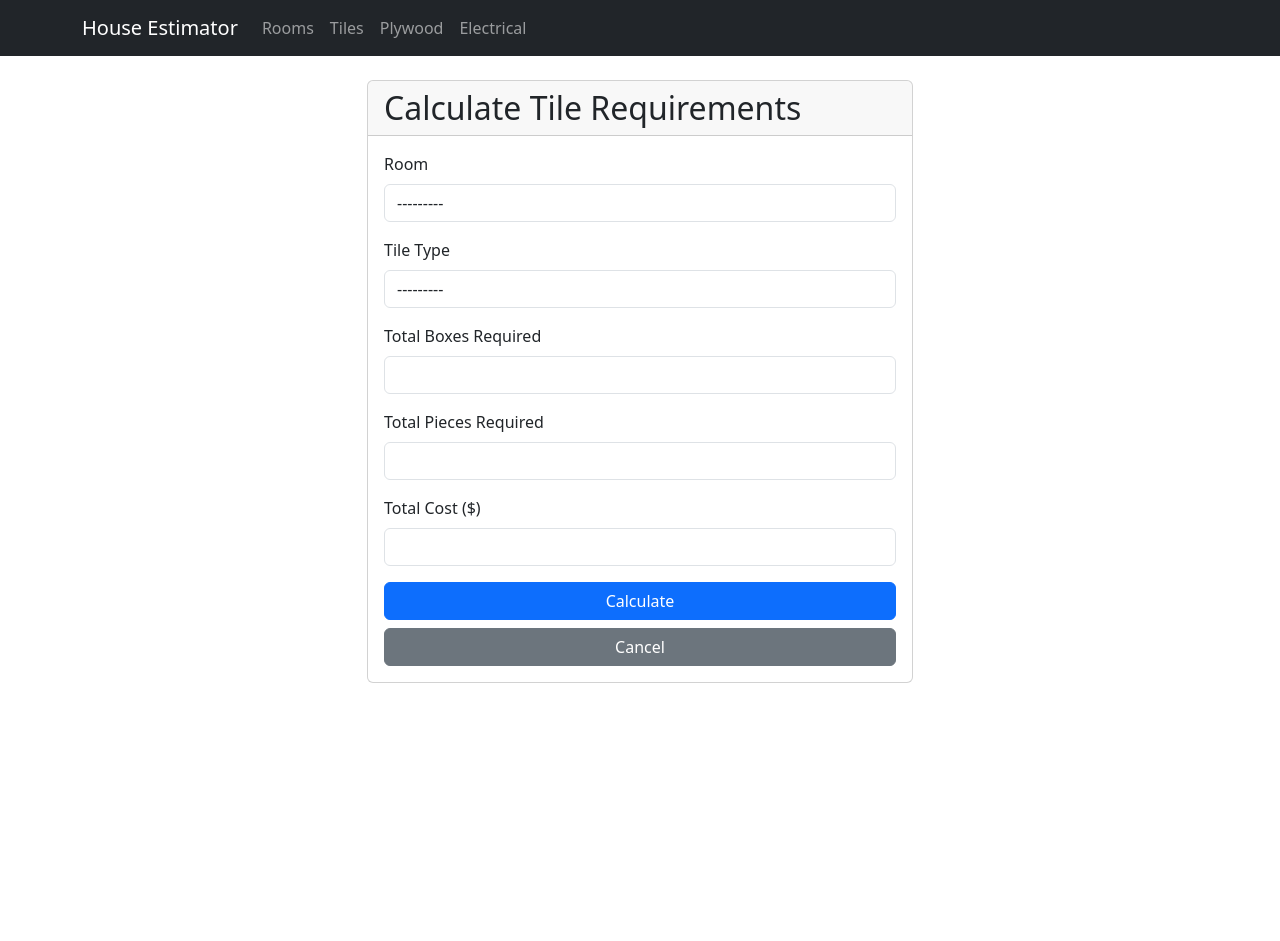
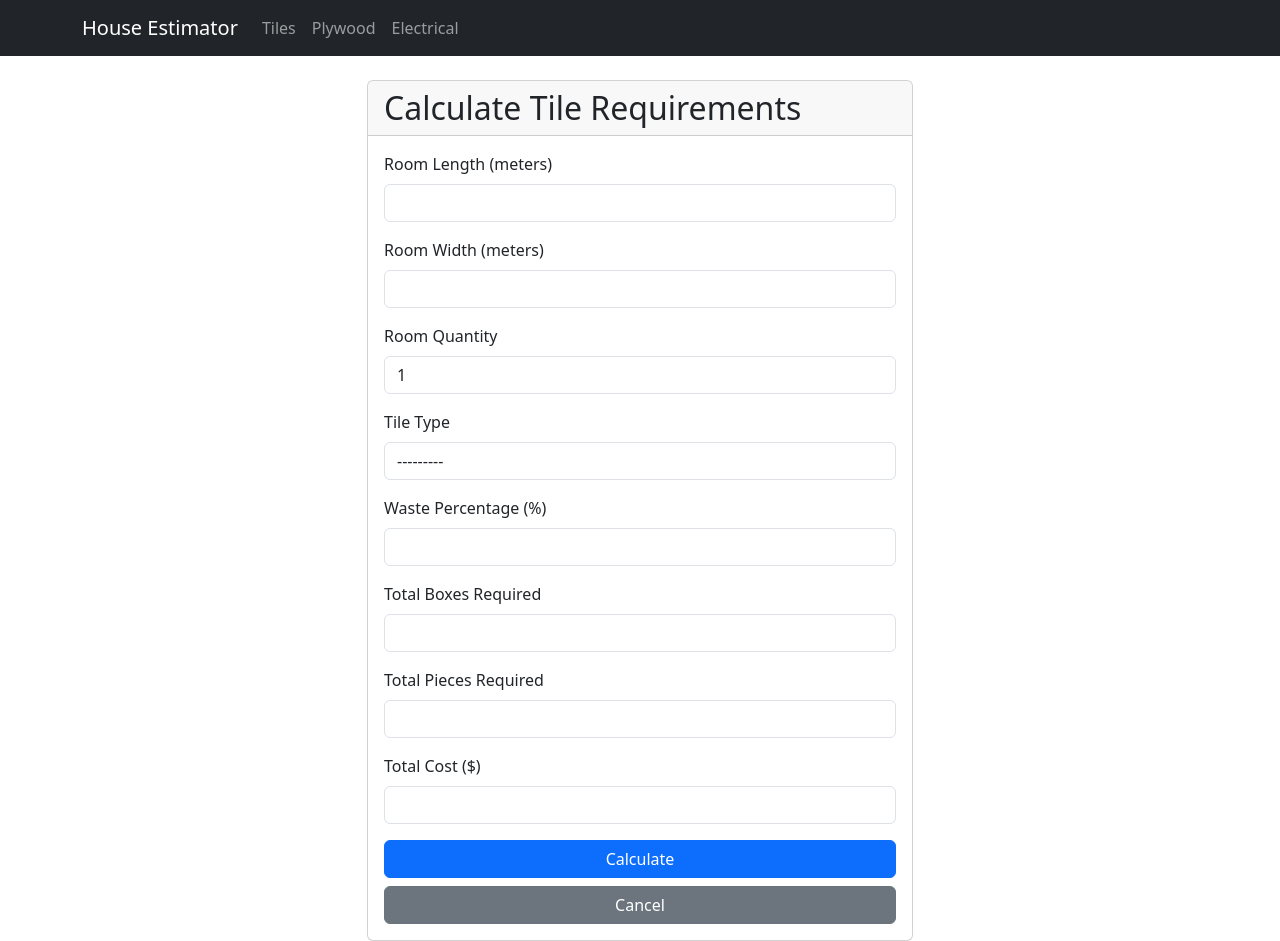
Before and after one commit to marobo/house_estimator, a Django app: page /tile-calculations/create/ in a window 1280 px wide. Before the commit the page ends 683 px from the top, so only its background shows below. Run offline with Django 5.2, Linux system fonts and the light colour scheme; data comes from the database, SQL or seed files in the repository.

Commit message:
removed Room models

```diff
--- a/materiais/forms.py
+++ b/materiais/forms.py
@@ -1,22 +1,9 @@
 from django import forms
 from .models import (
-    Room, Tile, TileCalculation,
+    Tile, TileCalculation,
     Plywood, PlywoodCalculation,
     ElectricComponent, ElectricalCalculation
 )
-
-
-class RoomForm(forms.ModelForm):
-    class Meta:
-        model = Room
-        fields = ['name', 'length', 'width', 'quantity', 'room_type']
-        widgets = {
-            'name': forms.TextInput(attrs={'class': 'form-control'}),
-            'length': forms.NumberInput(attrs={'class': 'form-control'}),
-            'width': forms.NumberInput(attrs={'class': 'form-control'}),
-            'quantity': forms.NumberInput(attrs={'class': 'form-control'}),
-            'room_type': forms.Select(attrs={'class': 'form-control'}),
-        }
 
 
 class TileForm(forms.ModelForm):
@@ -40,12 +27,14 @@ class TileCalculationForm(forms.ModelForm):
     class Meta:
         model = TileCalculation
         fields = [
-            'room', 'tile', 'total_boxes', 'total_pieces',
-            'total_cost', 'waste_percentage'
+            'tile', 'room_length', 'room_width', 'room_quantity',
+            'total_boxes', 'total_pieces', 'total_cost', 'waste_percentage'
         ]
         widgets = {
-            'room': forms.Select(attrs={'class': 'form-control'}),
             'tile': forms.Select(attrs={'class': 'form-control'}),
+            'room_length': forms.NumberInput(attrs={'class': 'form-control'}),
+            'room_width': forms.NumberInput(attrs={'class': 'form-control'}),
+            'room_quantity': forms.NumberInput(attrs={'class': 'form-control'}),
             'total_boxes': forms.NumberInput(
                 attrs={'class': 'form-control', 'readonly': 'readonly'}
             ),
@@ -60,10 +49,12 @@ class TileCalculationForm(forms.ModelForm):
 
     def __init__(self, *args, **kwargs):
         super().__init__(*args, **kwargs)
-        if 'room' in self.data and 'tile' in self.data:
-            room = Room.objects.get(pk=self.data['room'])
+        if 'tile' in self.data and 'room_length' in self.data and 'room_width' in self.data:
             tile = Tile.objects.get(pk=self.data['tile'])
-            result = tile.calculate_requirements(room)
+            room_length = float(self.data['room_length'])
+            room_width = float(self.data['room_width'])
+            room_quantity = int(self.data.get('room_quantity', 1))
+            result = tile.calculate_requirements(room_length, room_width, room_quantity)
             self.initial['total_boxes'] = result['total_boxes']
             self.initial['total_pieces'] = result['total_pieces']
             self.initial['total_cost'] = result['total_cost']
@@ -86,10 +77,15 @@ class PlywoodForm(forms.ModelForm):
 class PlywoodCalculationForm(forms.ModelForm):
     class Meta:
         model = PlywoodCalculation
-        fields = ['room', 'plywood', 'total_sheets', 'total_cost', 'waste_percentage']
+        fields = [
+            'plywood', 'room_length', 'room_width', 'room_quantity',
+            'total_sheets', 'total_cost', 'waste_percentage'
+        ]
         widgets = {
-            'room': forms.Select(attrs={'class': 'form-control'}),
             'plywood': forms.Select(attrs={'class': 'form-control'}),
+            'room_length': forms.NumberInput(attrs={'class': 'form-control'}),
+            'room_width': forms.NumberInput(attrs={'class': 'form-control'}),
+            'room_quantity': forms.NumberInput(attrs={'class': 'form-control'}),
             'total_sheets': forms.NumberInput(
                 attrs={'class': 'form-control', 'readonly': 'readonly'}
             ),
@@ -101,10 +97,12 @@ class PlywoodCalculationForm(forms.ModelForm):
 
     def __init__(self, *args, **kwargs):
         super().__init__(*args, **kwargs)
-        if 'room' in self.data and 'plywood' in self.data:
-            room = Room.objects.get(pk=self.data['room'])
+        if 'plywood' in self.data and 'room_length' in self.data and 'room_width' in self.data:
             plywood = Plywood.objects.get(pk=self.data['plywood'])
-            result = plywood.calculate_requirements(room)
+            room_length = float(self.data['room_length'])
+            room_width = float(self.data['room_width'])
+            room_quantity = int(self.data.get('room_quantity', 1))
+            result = plywood.calculate_requirements(room_length, room_width, room_quantity)
             self.initial['total_sheets'] = result['total_sheets']
             self.initial['total_cost'] = result['total_cost']
             self.initial['waste_percentage'] = plywood.waste_percentage
@@ -126,10 +124,15 @@ class ElectricComponentForm(forms.ModelForm):
 class ElectricalCalculationForm(forms.ModelForm):
     class Meta:
         model = ElectricalCalculation
-        fields = ['room', 'component', 'quantity', 'total_cost']
+        fields = [
+            'component', 'room_length', 'room_width', 'room_quantity',
+            'quantity', 'total_cost'
+        ]
         widgets = {
-            'room': forms.Select(attrs={'class': 'form-control'}),
             'component': forms.Select(attrs={'class': 'form-control'}),
+            'room_length': forms.NumberInput(attrs={'class': 'form-control'}),
+            'room_width': forms.NumberInput(attrs={'class': 'form-control'}),
+            'room_quantity': forms.NumberInput(attrs={'class': 'form-control'}),
             'quantity': forms.NumberInput(
                 attrs={'class': 'form-control', 'readonly': 'readonly'}
             ),
@@ -140,9 +143,11 @@ class ElectricalCalculationForm(forms.ModelForm):
 
     def __init__(self, *args, **kwargs):
         super().__init__(*args, **kwargs)
-        if 'room' in self.data and 'component' in self.data:
-            room = Room.objects.get(pk=self.data['room'])
+        if 'component' in self.data and 'room_length' in self.data and 'room_width' in self.data:
             component = ElectricComponent.objects.get(pk=self.data['component'])
-            result = component.calculate_requirements(room)
+            room_length = float(self.data['room_length'])
+            room_width = float(self.data['room_width'])
+            room_quantity = int(self.data.get('room_quantity', 1))
+            result = component.calculate_requirements(room_length, room_width, room_quantity)
             self.initial['quantity'] = result['quantity']
             self.initial['total_cost'] = result['total_cost']
--- a/materiais/templates/materiais/tile_calculation_form.html
+++ b/materiais/templates/materiais/tile_calculation_form.html
@@ -10,15 +10,43 @@
                 <h2 class="mb-0">Calculate Tile Requirements</h2>
             </div>
             <div class="card-body">
+                {% if form.non_field_errors %}
+                <div class="alert alert-danger">
+                    {% for error in form.non_field_errors %}
+                        {{ error }}
+                    {% endfor %}
+                </div>
+                {% endif %}
+
                 <form method="post">
                     {% csrf_token %}
 
                     <div class="mb-3">
-                        <label for="{{ form.room.id_for_label }}" class="form-label">Room</label>
-                        {{ form.room }}
-                        {% if form.room.errors %}
+                        <label for="{{ form.room_length.id_for_label }}" class="form-label">Room Length (meters)</label>
+                        {{ form.room_length }}
+                        {% if form.room_length.errors %}
                         <div class="invalid-feedback d-block">
-                            {{ form.room.errors }}
+                            {{ form.room_length.errors }}
+                        </div>
+                        {% endif %}
+                    </div>
+
+                    <div class="mb-3">
+                        <label for="{{ form.room_width.id_for_label }}" class="form-label">Room Width (meters)</label>
+                        {{ form.room_width }}
+                        {% if form.room_width.errors %}
+                        <div class="invalid-feedback d-block">
+                            {{ form.room_width.errors }}
+                        </div>
+                        {% endif %}
+                    </div>
+
+                    <div class="mb-3">
+                        <label for="{{ form.room_quantity.id_for_label }}" class="form-label">Room Quantity</label>
+                        {{ form.room_quantity }}
+                        {% if form.room_quantity.errors %}
+                        <div class="invalid-feedback d-block">
+                            {{ form.room_quantity.errors }}
                         </div>
                         {% endif %}
                     </div>
@@ -29,6 +57,16 @@
                         {% if form.tile.errors %}
                         <div class="invalid-feedback d-block">
                             {{ form.tile.errors }}
+                        </div>
+                        {% endif %}
+                    </div>
+
+                    <div class="mb-3">
+                        <label for="{{ form.waste_percentage.id_for_label }}" class="form-label">Waste Percentage (%)</label>
+                        {{ form.waste_percentage }}
+                        {% if form.waste_percentage.errors %}
+                        <div class="invalid-feedback d-block">
+                            {{ form.waste_percentage.errors }}
                         </div>
                         {% endif %}
                     </div>
--- a/materiais/urls.py
+++ b/materiais/urls.py
@@ -6,32 +6,21 @@ app_name = 'materiais'
 urlpatterns = [
     path('', views.home, name='home'),
 
-    # Room URLs
-    path('rooms/', views.RoomListView.as_view(), name='room_list'),
-    path('rooms/create/', views.RoomCreateView.as_view(), name='room_create'),
-
     # Tile URLs
     path('tiles/', views.TileListView.as_view(), name='tile_list'),
     path('tiles/create/', views.TileCreateView.as_view(), name='tile_create'),
-    path('tile-calculations/create/',
-         views.TileCalculationCreateView.as_view(),
-         name='tile_calculation_create'),
+    path('tile-calculations/', views.TileCalculationListView.as_view(), name='tile_calculation_list'),
+    path('tile-calculations/create/', views.TileCalculationCreateView.as_view(), name='tile_calculation_create'),
 
     # Plywood URLs
     path('plywoods/', views.PlywoodListView.as_view(), name='plywood_list'),
     path('plywoods/create/', views.PlywoodCreateView.as_view(), name='plywood_create'),
-    path('plywood-calculations/create/',
-         views.PlywoodCalculationCreateView.as_view(),
-         name='plywood_calculation_create'),
+    path('plywood-calculations/', views.PlywoodCalculationListView.as_view(), name='plywood_calculation_list'),
+    path('plywood-calculations/create/', views.PlywoodCalculationCreateView.as_view(), name='plywood_calculation_create'),
 
     # Electrical URLs
-    path('electric-components/',
-         views.ElectricComponentListView.as_view(),
-         name='electric_component_list'),
-    path('electric-components/create/',
-         views.ElectricComponentCreateView.as_view(),
-         name='electric_component_create'),
-    path('electrical-calculations/create/',
-         views.ElectricalCalculationCreateView.as_view(),
-         name='electrical_calculation_create'),
+    path('electric-components/', views.ElectricComponentListView.as_view(), name='electric_component_list'),
+    path('electric-components/create/', views.ElectricComponentCreateView.as_view(), name='electric_component_create'),
+    path('electrical-calculations/', views.ElectricalCalculationListView.as_view(), name='electrical_calculation_list'),
+    path('electrical-calculations/create/', views.ElectricalCalculationCreateView.as_view(), name='electrical_calculation_create'),
 ]
--- a/materiais/views.py
+++ b/materiais/views.py
@@ -1,32 +1,21 @@
-from django.shortcuts import render, redirect
-from django.views.generic import ListView, DetailView, CreateView, UpdateView
+from django.shortcuts import render
+from django.views.generic import ListView, CreateView
 from django.urls import reverse_lazy
 from .models import (
-    Room, Tile, TileCalculation,
-    Plywood, PlywoodCalculation,
+    Tile, TileCalculation, Plywood, PlywoodCalculation,
     ElectricComponent, ElectricalCalculation
 )
 from .forms import (
-    RoomForm, TileForm, TileCalculationForm,
-    PlywoodForm, PlywoodCalculationForm,
-    ElectricComponentForm, ElectricalCalculationForm
+    TileForm, TileCalculationForm, PlywoodForm,
+    PlywoodCalculationForm, ElectricComponentForm, ElectricalCalculationForm
 )
 
-class RoomListView(ListView):
-    model = Room
-    template_name = 'materiais/room_list.html'
-    context_object_name = 'rooms'
-
-class RoomCreateView(CreateView):
-    model = Room
-    form_class = RoomForm
-    template_name = 'materiais/room_form.html'
-    success_url = reverse_lazy('materiais:room_list')
 
 class TileListView(ListView):
     model = Tile
     template_name = 'materiais/tile_list.html'
     context_object_name = 'tiles'
+
 
 class TileCreateView(CreateView):
     model = Tile
@@ -34,16 +23,25 @@ class TileCreateView(CreateView):
     template_name = 'materiais/tile_form.html'
     success_url = reverse_lazy('materiais:tile_list')
 
+
+class TileCalculationListView(ListView):
+    model = TileCalculation
+    template_name = 'materiais/tile_calculation_list.html'
+    context_object_name = 'calculations'
+
+
 class TileCalculationCreateView(CreateView):
     model = TileCalculation
     form_class = TileCalculationForm
     template_name = 'materiais/tile_calculation_form.html'
     success_url = reverse_lazy('materiais:tile_calculation_list')
 
+
 class PlywoodListView(ListView):
     model = Plywood
     template_name = 'materiais/plywood_list.html'
     context_object_name = 'plywoods'
+
 
 class PlywoodCreateView(CreateView):
     model = Plywood
@@ -51,16 +49,25 @@ class PlywoodCreateView(CreateView):
     template_name = 'materiais/plywood_form.html'
     success_url = reverse_lazy('materiais:plywood_list')
 
+
+class PlywoodCalculationListView(ListView):
+    model = PlywoodCalculation
+    template_name = 'materiais/plywood_calculation_list.html'
+    context_object_name = 'calculations'
+
+
 class PlywoodCalculationCreateView(CreateView):
     model = PlywoodCalculation
     form_class = PlywoodCalculationForm
     template_name = 'materiais/plywood_calculation_form.html'
     success_url = reverse_lazy('materiais:plywood_calculation_list')
 
+
 class ElectricComponentListView(ListView):
     model = ElectricComponent
     template_name = 'materiais/electric_component_list.html'
     context_object_name = 'components'
+
 
 class ElectricComponentCreateView(CreateView):
     model = ElectricComponent
@@ -68,11 +75,19 @@ class ElectricComponentCreateView(CreateView):
     template_name = 'materiais/electric_component_form.html'
     success_url = reverse_lazy('materiais:electric_component_list')
 
+
+class ElectricalCalculationListView(ListView):
+    model = ElectricalCalculation
+    template_name = 'materiais/electrical_calculation_list.html'
+    context_object_name = 'calculations'
+
+
 class ElectricalCalculationCreateView(CreateView):
     model = ElectricalCalculation
     form_class = ElectricalCalculationForm
     template_name = 'materiais/electrical_calculation_form.html'
     success_url = reverse_lazy('materiais:electrical_calculation_list')
 
+
 def home(request):
     return render(request, 'materiais/home.html')
--- a/templates/base.html
+++ b/templates/base.html
@@ -15,9 +15,6 @@
             </button>
             <div class="collapse navbar-collapse" id="navbarNav">
                 <ul class="navbar-nav">
-                    <li class="nav-item">
-                        <a class="nav-link" href="{% url 'materiais:room_list' %}">Rooms</a>
-                    </li>
                     <li class="nav-item">
                         <a class="nav-link" href="{% url 'materiais:tile_list' %}">Tiles</a>
                     </li>
```
Also changed, not shown: materiais/admin.py (+7 -11 lines), materiais/models.py (+44 -66 lines), materiais/templates/materiais/home.html (+0 -10 lines), materiais/templates/materiais/plywood_calculation_form.html (+42 -4 lines), materiais/templates/materiais/room_form.html (deleted, +0 -83 lines), materiais/templates/materiais/room_list.html (deleted, +0 -45 lines), db.sqlite3, materiais/migrations/0001_initial.py.
